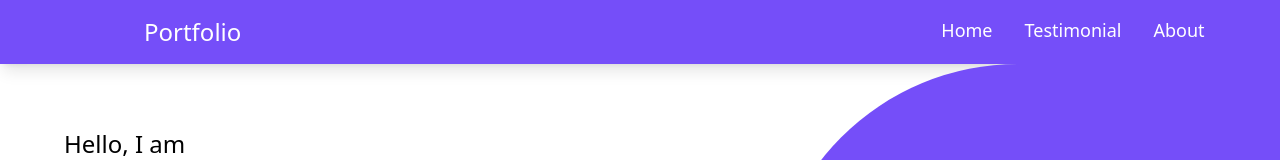
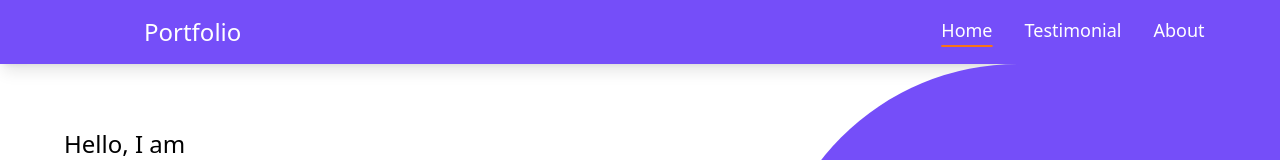
Before and after one commit to arpangoswami4/portfolio_web, a React (Create React App) app: page / in a window 1280 px wide. Shown: the top 160 px of the page. Built offline with nearby package versions, Linux system fonts and the light colour scheme; no server answers.

Commit message:
navbar added with style

```diff
--- a/src/components/ContactForm.jsx
+++ b/src/components/ContactForm.jsx
@@ -80,7 +80,7 @@ const ContactForm = () => {
             rows="8"
             cols="77"
             value={formData["message"] ? formData["message"] : ""}
-            className="border-2 border-s-fuchsia-100 rounded-lg p-3 shadow-lg"
+            className="border-2 border-tertiary rounded-lg p-3 shadow-lg"
             onChange={onChangeHandler}
             error={response?.errors}
           ></textarea>
--- a/src/components/Navbar.jsx
+++ b/src/components/Navbar.jsx
@@ -2,7 +2,7 @@ import NavbarItems from "./NavbarItems";
 
 
 const Navbar = () =>{
-  const items = ["Home", "Testimonial", "About"]
+  const items = [["Home", "/"], ["Testimonial", "/testimonial"], ["About", "/about"]]
   return (
     <header className="sm:px-36 z-10 shadow-lg py-4 bg-secondary text-white flex sm:flex-row sm:gap-[700px] ">
       <h2 className="text-2xl">Portfolio</h2>
--- a/src/components/NavbarItems.jsx
+++ b/src/components/NavbarItems.jsx
@@ -1,8 +1,23 @@
+import { NavLink } from "react-router-dom";
+
 const NavbarItems = ({ items }) => {
   return (
     <div className="flex flex-row gap-8 text-lg">
       {items.map((item) => {
-        return <div key={item}>{item}</div>;
+        return (
+          <NavLink
+            to={item[1]}
+            key={item[0]}
+            className={({ isActive }) => {
+              let navStyle = isActive ? "underline underline-offset-8 decoration-tertiary decoration-2" : "";
+              navStyle += "hover:" + navStyle;
+              return navStyle;
+            }}
+            end
+          >
+            {item[0]}
+          </NavLink>
+        );
       })}
     </div>
   );
--- a/tailwind.config.js
+++ b/tailwind.config.js
@@ -6,7 +6,8 @@ module.exports = {
   theme: {
     extend: {
       colors: {
-        'secondary': "#754EF9"
+        'secondary': "#754EF9",
+        'tertiary': "#F97316"
       }
     },
 
```
